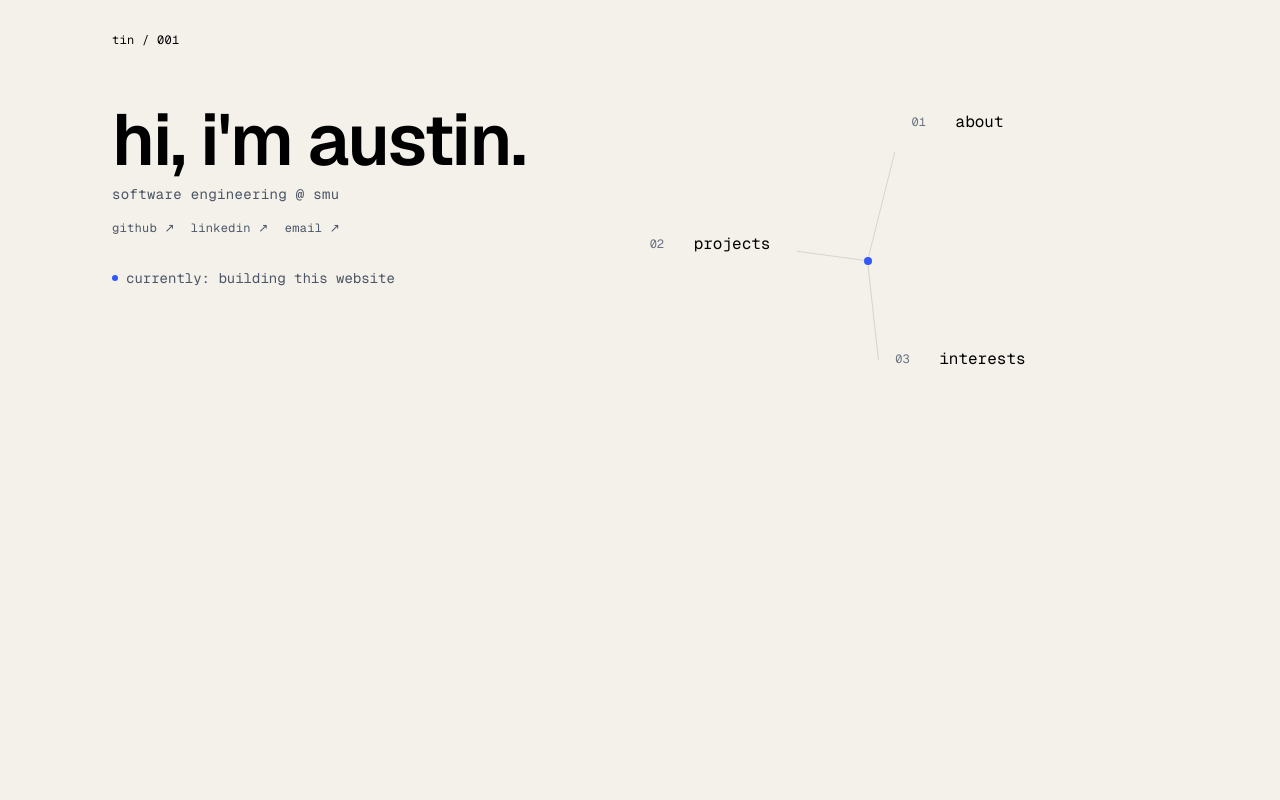
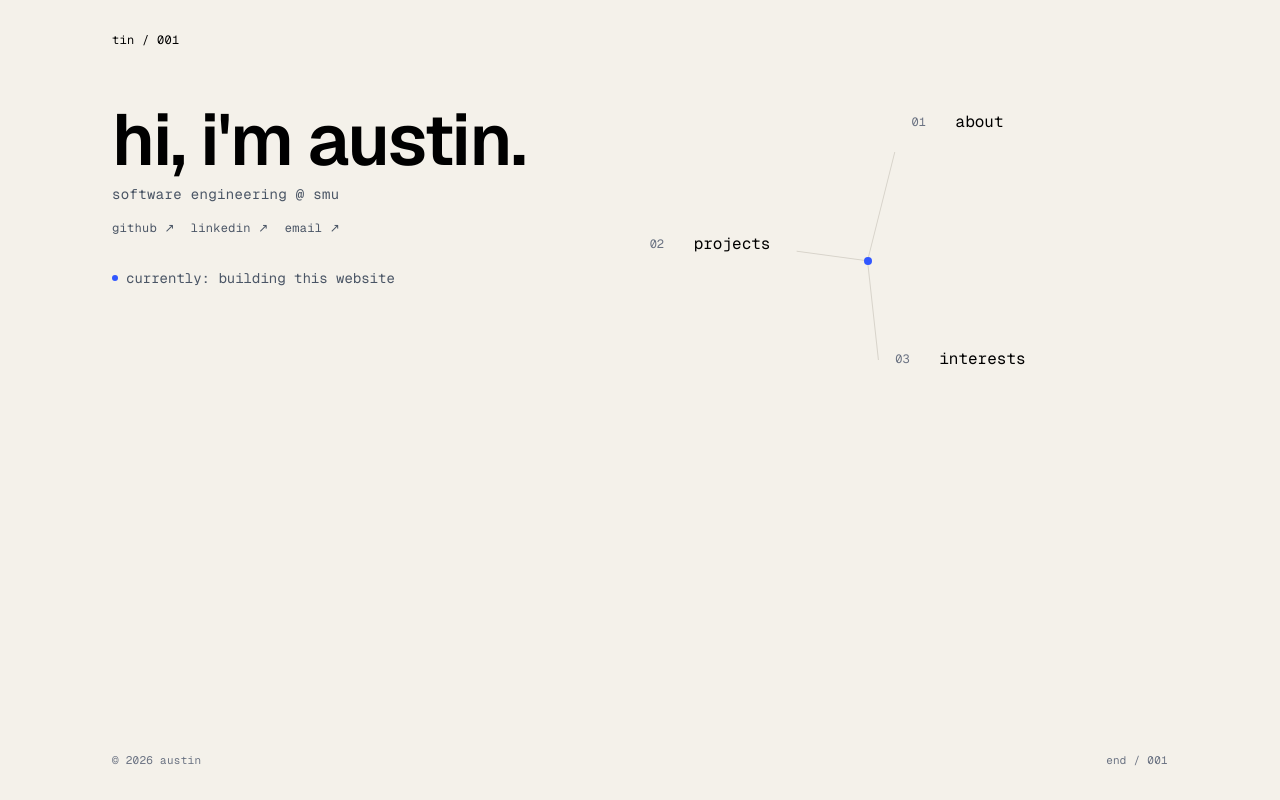
Before and after one commit to auscodes/portfolio, a Next.js app: page / in a window 1280 px wide. Built offline with nearby package versions, Linux system fonts and the light colour scheme.

Commit message:
add footer

```diff
--- a/app/page.tsx
+++ b/app/page.tsx
@@ -163,6 +163,11 @@ export default function Home() {
             </ul>
           </nav>
         </div>
+
+        <footer className="flex flex-wrap justify-between gap-2 pt-8 font-mono text-[0.6875rem] tracking-wide text-gray-500">
+          <span>© {new Date().getFullYear()} austin</span>
+          <span>end / 001</span>
+        </footer>
       </main>
     </div>
   );
```
